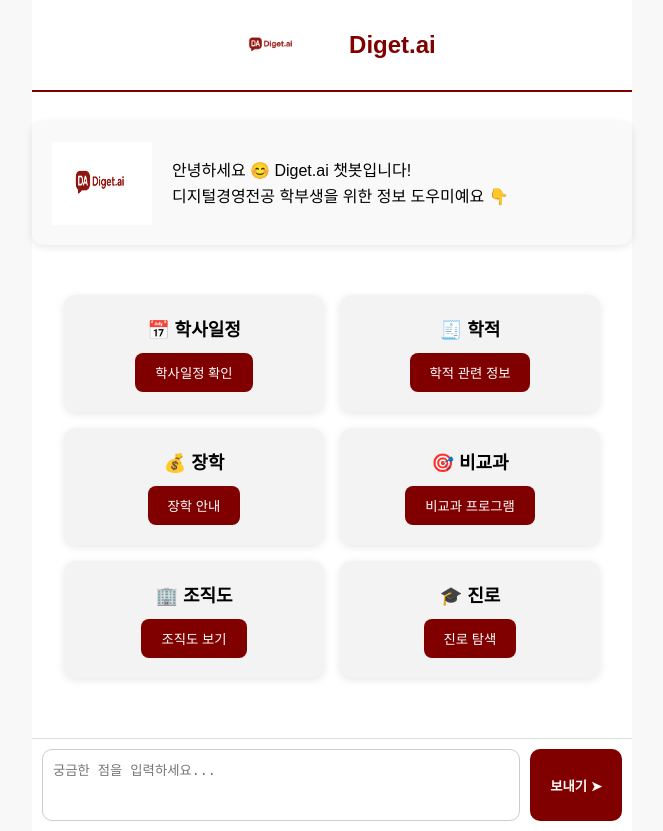
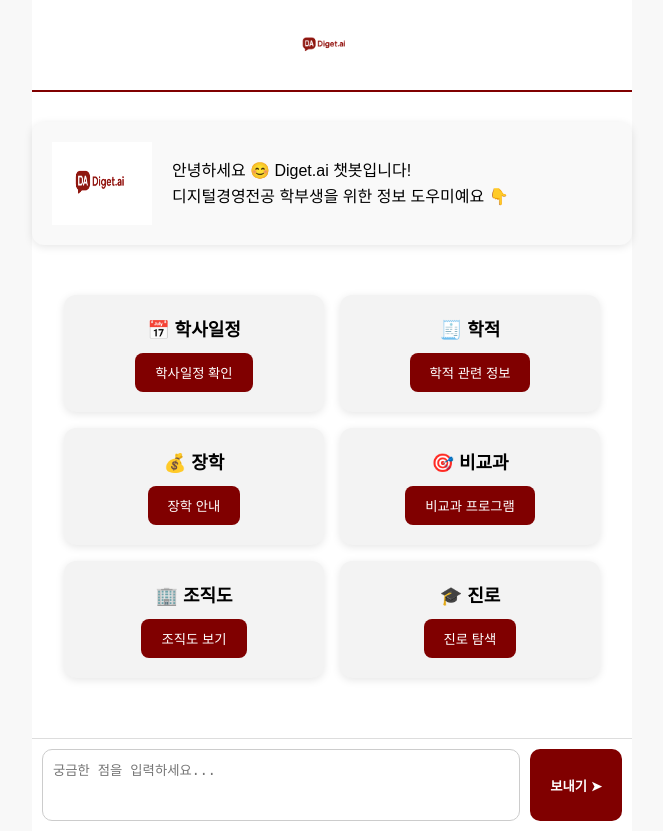
Before and after one commit to channwl/DPT-chatbot, a Django app: page /chatbot/ in a window 1280 px wide. Shown: the whole page, without its empty margins (308-971 px from the left). Run offline with Django 4.2, Linux system fonts and the light colour scheme.

Commit message:
Update chatbot.html

```diff
--- a/chatbot/templates/chatbot/chatbot.html
+++ b/chatbot/templates/chatbot/chatbot.html
@@ -112,7 +112,6 @@
         <header>
             <div class="header-flex">
                 <img src="{% static 'chatbot/diget_logo.png' %}" alt="Diget 로고" class="logo">
-                <span class="header-title">Diget.ai</span>
             </div>
         </header>
 
```
